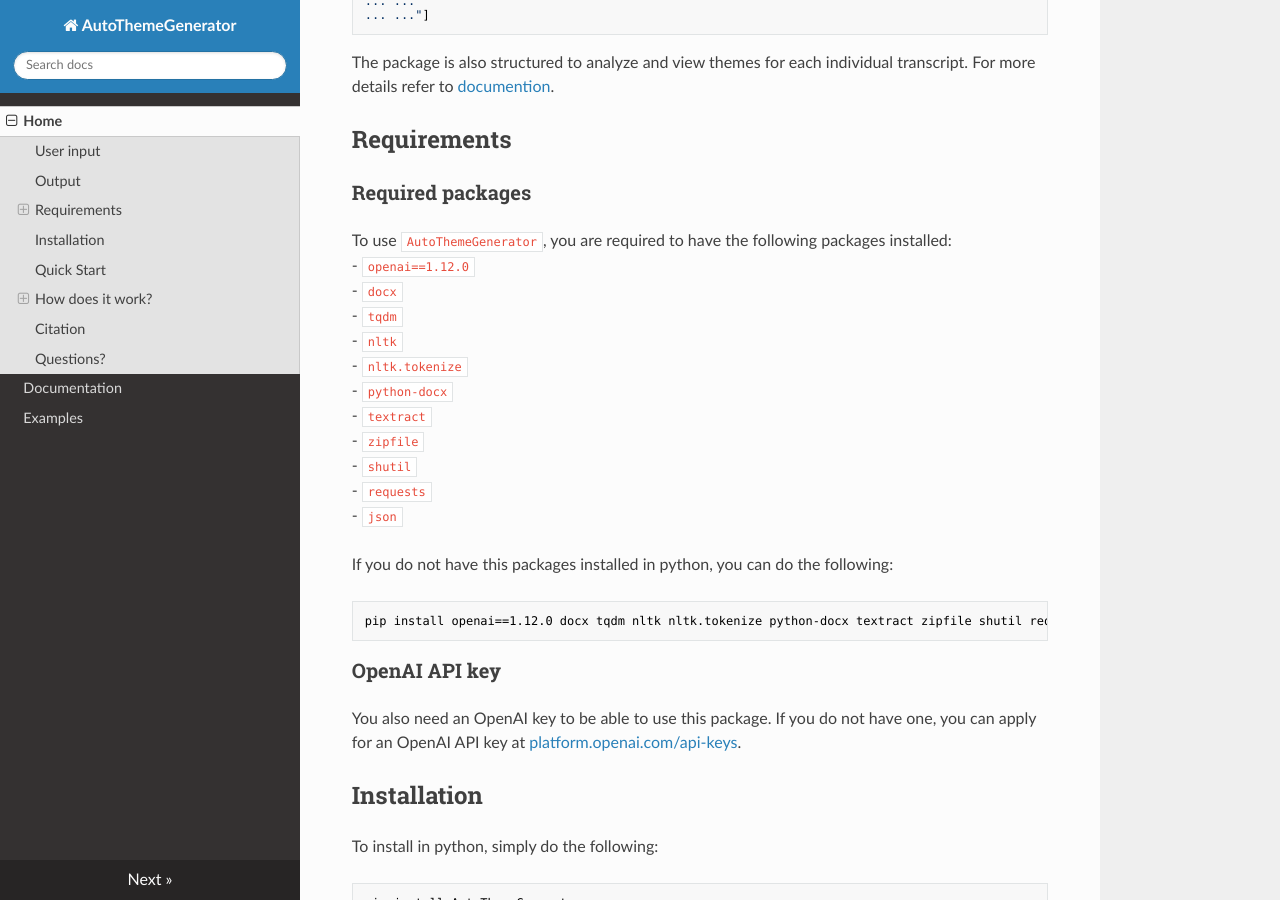
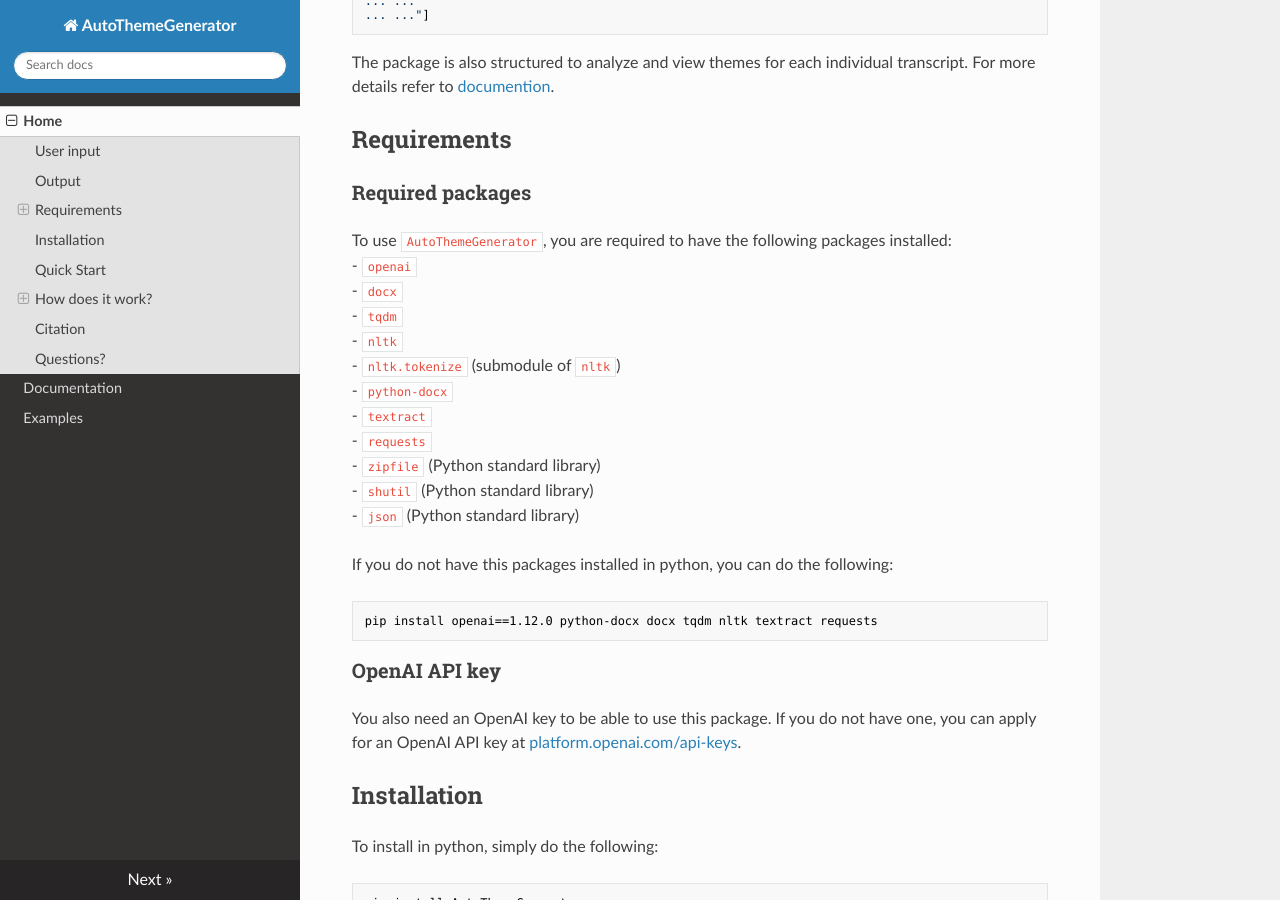
Before and after one commit to cja5553/ReadTheDocs_AutoThemeGenerator, an MkDocs documentation site: the page built from docs/index.md, in a window 1280 px wide and 900 px high, scrolled down 880 px. Built offline with MkDocs 1.6.1, drawn with Linux system fonts in a browser that asks for light colours; nearby versions of some CDN libraries.

Commit message:
Update index.md

````diff
--- a/docs/index.md
+++ b/docs/index.md
@@ -3,10 +3,10 @@ AutoThemeGenerator is a package that allows you to perform thematic analysis in
 
 <p align="center">
   <a href="https://cja5553.github.io/ReadTheDocs_AutoThemeGenerator/">
-    <img src="https://img.shields.io/badge/Documentation-v0.1.0-orange" alt="Documentation">
+    <img src="https://img.shields.io/badge/Documentation-v0.1.1-orange" alt="Documentation">
   </a>
   <a href="https://pypi.org/project/AutoThemeGenerator/">
-    <img src="https://img.shields.io/badge/pypi_package-v0.1.0-brightgreen" alt="pypi package">
+    <img src="https://img.shields.io/badge/pypi_package-v0.1.1-brightgreen" alt="pypi package">
   </a>
   <a href="https://github.com/cja5553/AutoThemeGenerator">
     <img src="https://img.shields.io/badge/github_source_code-source_code?logo=github&color=green" alt="GitHub Source Code">
@@ -50,21 +50,21 @@ The package is also structured to analyze and view themes for each individual tr
 ## Requirements
 ### Required packages
 To use `AutoThemeGenerator`, you are required to have the following packages installed:
-- `openai==1.12.0`
+- `openai`
 - `docx`
 - `tqdm`
 - `nltk`
-- `nltk.tokenize`
+- `nltk.tokenize` (submodule of `nltk`)
 - `python-docx`
 - `textract`
-- `zipfile`
-- `shutil`
 - `requests`
-- `json`
+- `zipfile` (Python standard library)
+- `shutil`  (Python standard library)
+- `json`  (Python standard library)
 
 If you do not have this packages installed in python, you can do the following:
 ```bash
-pip install openai==1.12.0 docx tqdm nltk nltk.tokenize python-docx textract zipfile shutil requests json
+pip install openai==1.12.0 python-docx docx tqdm nltk textract requests
 ```
 ### OpenAI API key
 You also need an OpenAI key to be able to use this package. If you do not have one, you can apply for an OpenAI API key at [platform.openai.com/api-keys](https://platform.openai.com/api-keys).
````
